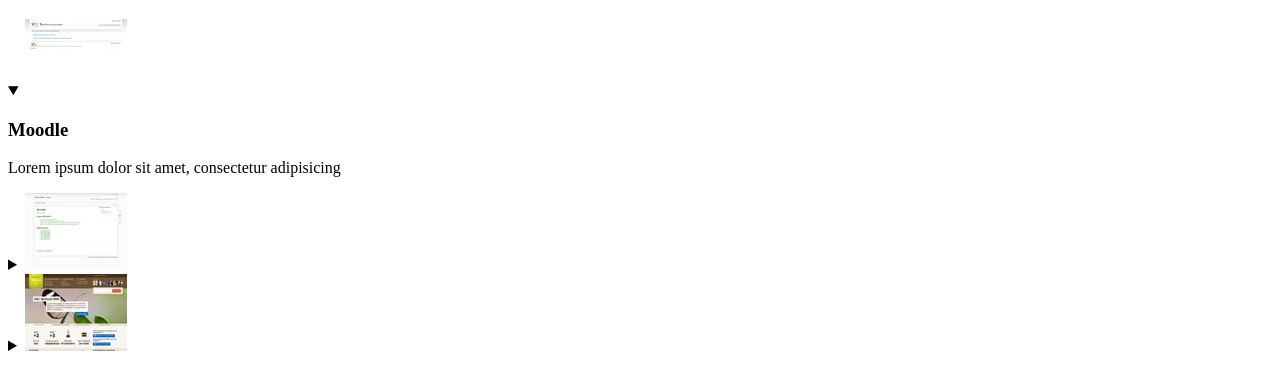
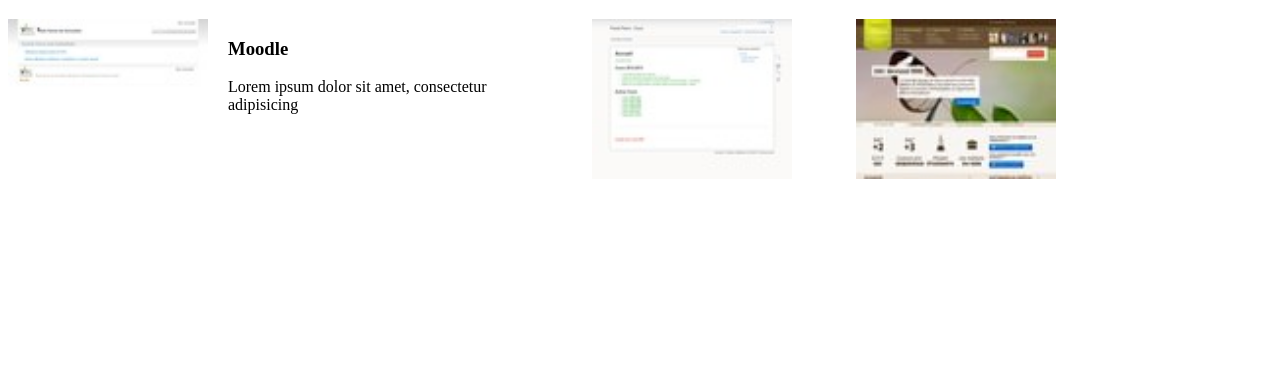
Before and after one commit to MMI-NFC-2026/sae105-r112-tp4-michel-heloise, a plain HTML site: page index.html in a window 1280 px wide. Shown: the part 61-450 px from the top of the page. Drawn offline with Linux system fonts and the light colour scheme.

Commit message:
Complétez le CSS

```diff
--- a/src/css/components/accordeon.css
+++ b/src/css/components/accordeon.css
@@ -1,3 +1,38 @@
 /**
 * Accordeon
 */
+
+summary {
+    list-style: none;
+}
+
+.accordeon {
+    display: flex;
+    gap: 5vw;
+}
+
+details {
+    display: flex;
+    width: 200px;
+    overflow: hidden;
+    transition: width 0.4s ease;
+}
+
+details[open] {
+    width: calc(200px + 20rem);
+}
+
+summary {
+    flex: 0 0 200px;
+}
+
+summary img {
+    width: 200px;
+    height: 160px;
+}
+
+details > div {
+    flex: 0 0 20rem;
+    width: 20rem;
+    padding-left: 20px;
+}
```
